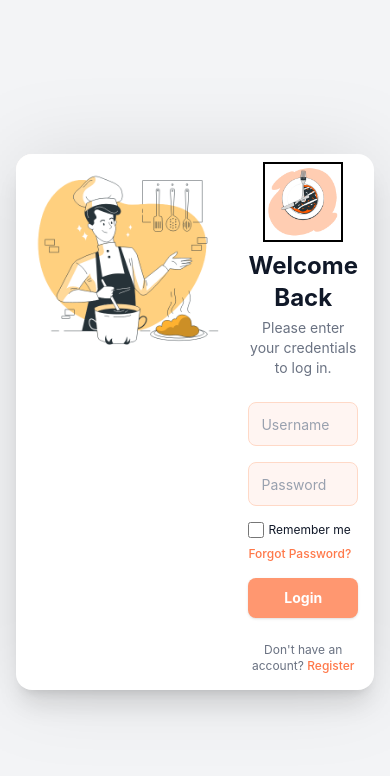
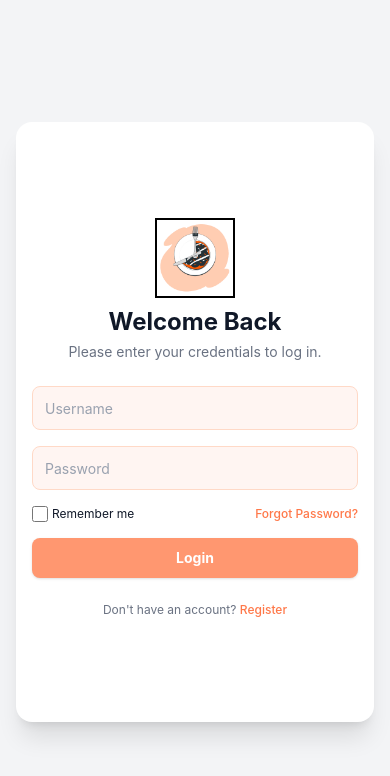
Before and after one commit to AnmolK08/MOP-Management-System, a React (Vite) app in the folder frontend/: page /login in a window 390 px wide. Shown: the top 776 px of the page. Built offline with nearby package versions, Linux system fonts and the light colour scheme.

Commit message:
Refactor LoginPage component: improve layout structure, enhance responsiveness, and optimize background styling

```diff
--- a/frontend/src/Pages/LoginPage.jsx
+++ b/frontend/src/Pages/LoginPage.jsx
@@ -1,18 +1,25 @@
 import AuthLeft from "../Components/loginCompo/AuthLeftLogin";
 import AuthRight from "../Components/loginCompo/AuthRightLogin";
 
-
+// Main LoginPage Component
 export default function LoginPage() {
   return (
     <div className="flex items-center justify-center min-h-screen bg-gray-100 p-4">
-    <div className="relative">
+      <div className="relative w-full max-w-6xl">
         {/* Background shadow */}
-      <div className="absolute inset-0 rounded-2xl bg-black/10 blur-2xl"></div>
+        <div className="absolute inset-0 rounded-2xl bg-black/5 blur-2xl -z-10"></div>
 
         {/* Card */}
-      <div className="relative flex w-full max-w-fit bg-white rounded-2xl shadow-xl overflow-hidden">
+        <div className="relative flex w-full bg-white rounded-2xl shadow-xl overflow-hidden min-h-[600px]">
+          {/* Left Side - Hidden on small screens */}
+          <div className="hidden lg:flex w-1/2">
             <AuthLeft />
+          </div>
+
+          {/* Right Side - Always visible */}
+          <div className="flex w-full lg:w-1/2">
             <AuthRight />
+          </div>
         </div>
       </div>
     </div>
```
Lines whose indentation alone changed are shown as unchanged.
